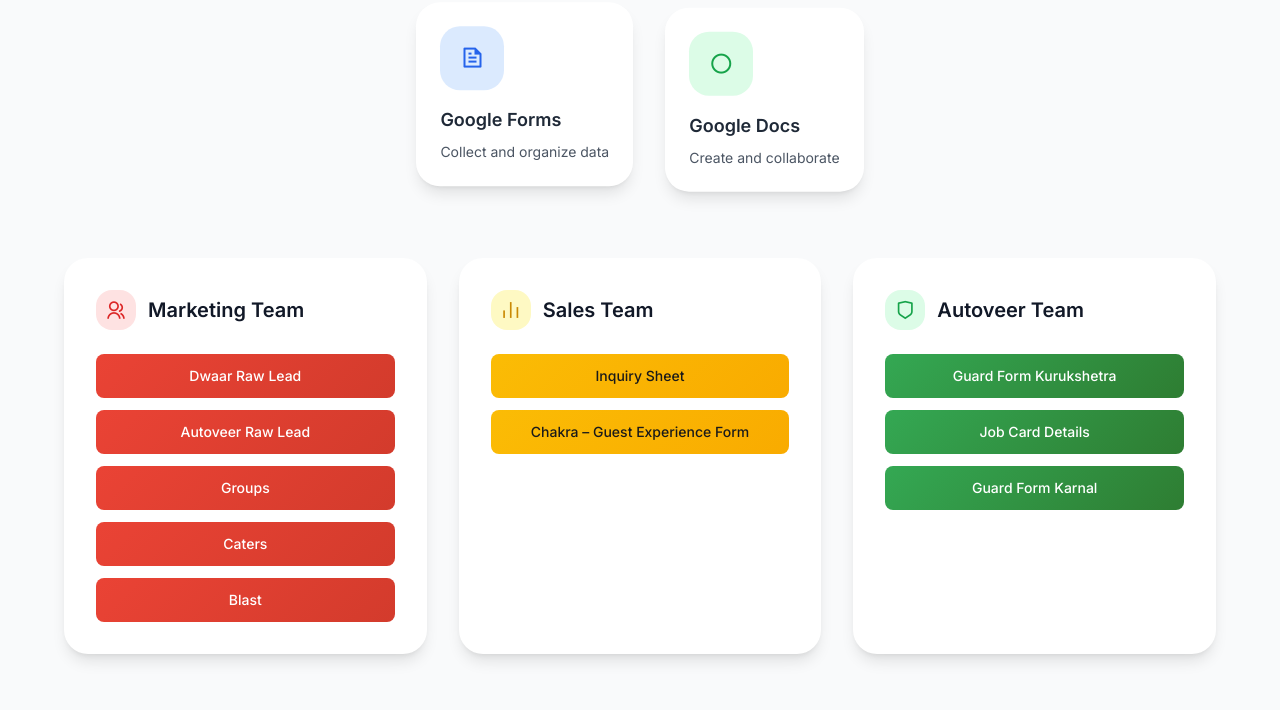
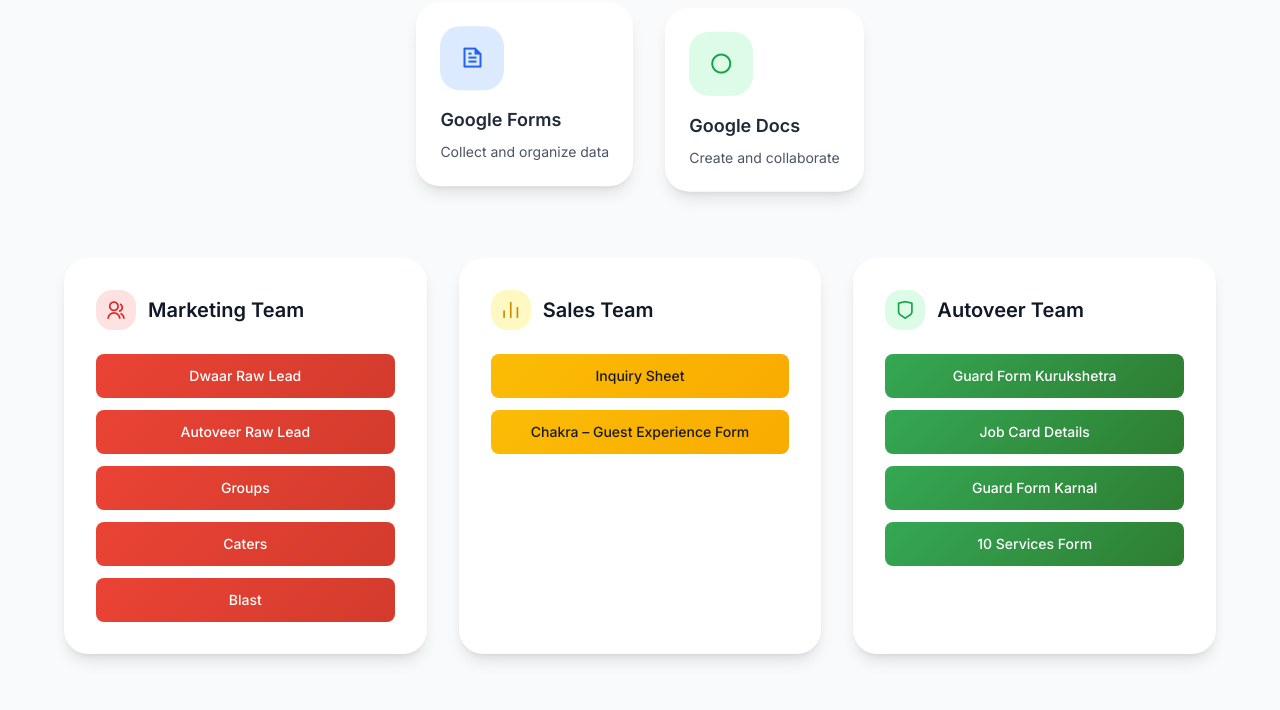
Before and after one commit to autoveer20-bot/autoveer-pvt-ltd, a plain HTML site: page index.html in a window 1280 px wide. Shown: the part 90-800 px from the top of the page. Drawn offline with nearby package versions, Linux system fonts and the light colour scheme.

```diff
--- a/index.html
+++ b/index.html
@@ -218,6 +218,10 @@
 class="w-full py-3 px-4 rounded-button font-medium text-sm ripple btn-autoveer whitespace-nowrap">
 Guard Form Karnal
 </button>
+<button onclick="window.open('https://docs.google.com/spreadsheets/d/1Zb_PseYFMyG7uOQEeLjYbSXCzkDoKiKYxVb63g6k_AU/edit?usp=sharing')"
+class="w-full py-3 px-4 rounded-button font-medium text-sm ripple btn-autoveer whitespace-nowrap">
+10 Services Form
+</button>
 </div>
 </div>
 </div>
```
